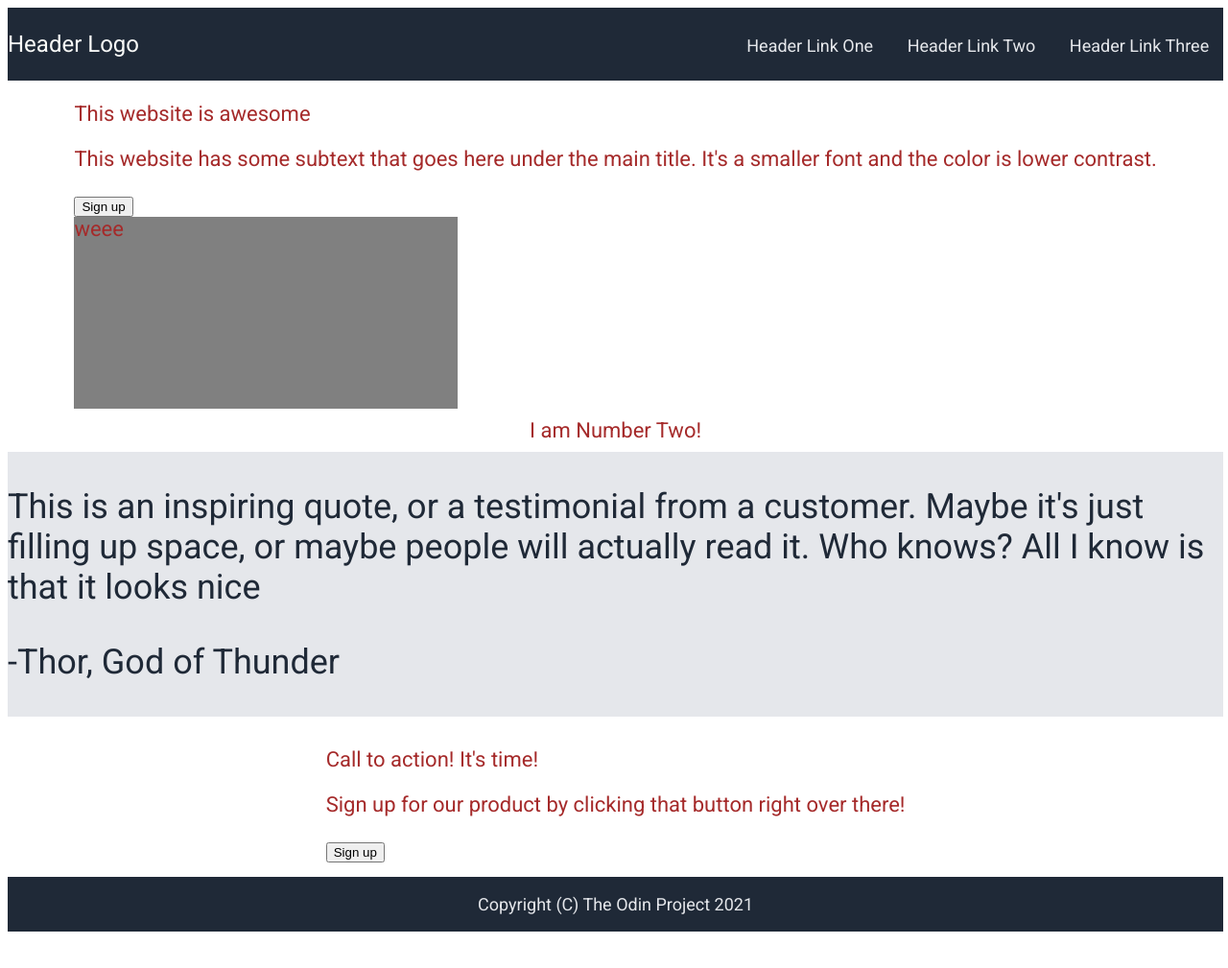
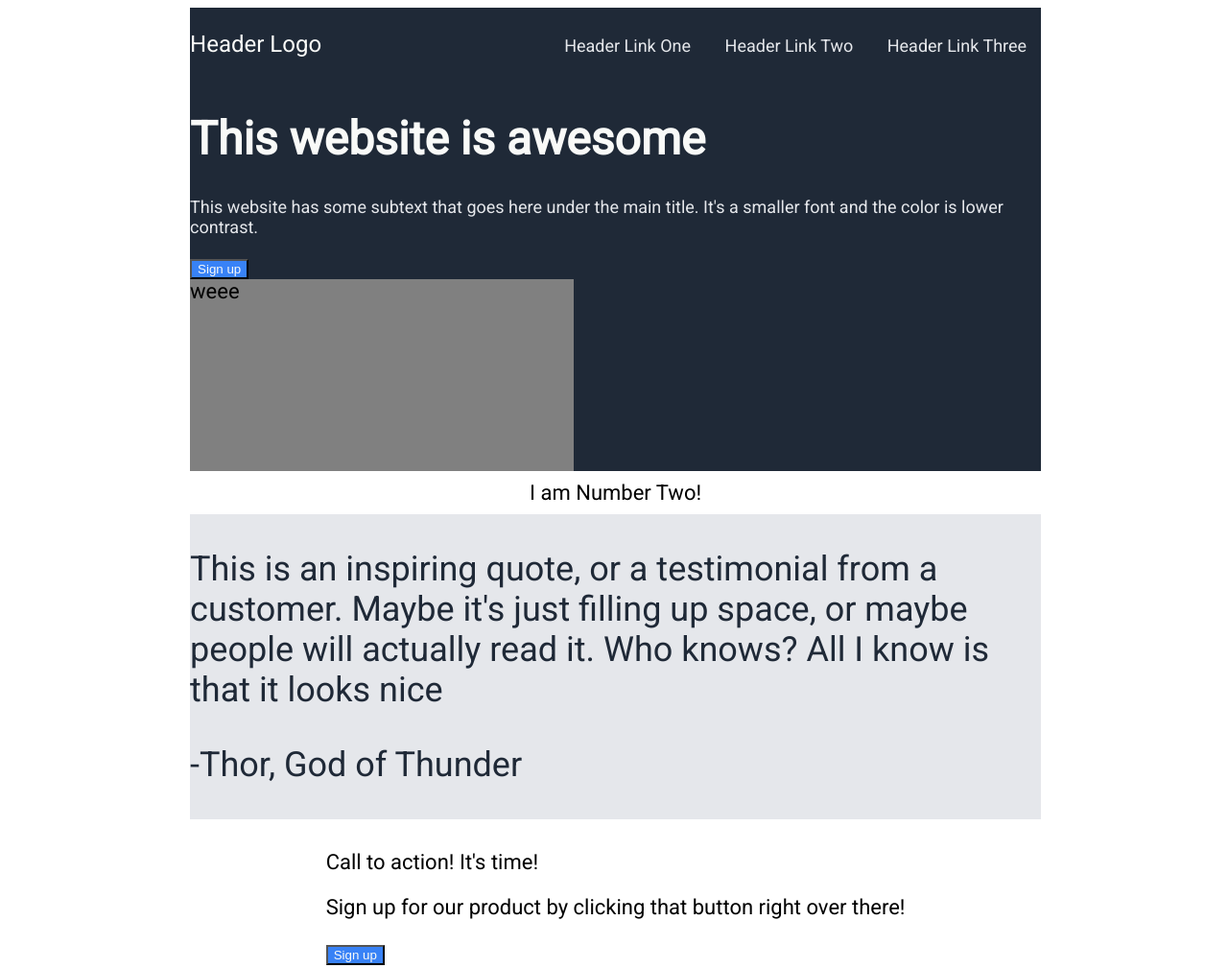
Before and after one commit to OskarSundelin/Odin_Landing_Page, a plain HTML site: page index.html in a window 1280 px wide. Shown: the top 1009 px of the page at 96% size. Before the commit the page ends 971 px from the top, so only its background shows below. Drawn offline with Linux system fonts and the light colour scheme.

Commit message:
alter style to attempt to properly place boxes

```diff
--- a/index.html
+++ b/index.html
@@ -8,6 +8,7 @@
 	<link rel="stylesheet" href="style.css">
 </head>
 <body>
+	<div class="content">
 		<div class="header">
 			<p class="logo">Header Logo</p>
 			<div class="links">
@@ -16,9 +17,9 @@
 				<a href="#"> Header Link Three</a>
 			</div>
 		</div>
-	<div class="content">
+		<div class="innerContent">
 			<div class="heroSection">
-			<p>This website is awesome</p>
+				<h1>This website is awesome</h1>
 				<p>
 					This website has some subtext that goes here under the main title.
 					It's a smaller font and the color is lower contrast.
@@ -28,11 +29,9 @@
 					weee
 				</div>
 			</div>
-
 			<div class="infoSection">
 				I am Number Two!
 			</div>
-
 			<div class="quoteSection">
 				<p>
 					This is an inspiring quote, or a testimonial from a customer.
@@ -41,7 +40,6 @@
 				</p>
 				<p>-Thor, God of Thunder</p>
 			</div>
-
 			<div class="actionSection">
 				<p>Call to action! It's time!</p>
 				<p>Sign up for our product by clicking that button right over there!</p>
@@ -51,5 +49,6 @@
 		<div class="footer">
 			<p>Copyright (C) The Odin Project 2021</p>
 		</div>
+	</div>
 </body>
 </html>
--- a/style.css
+++ b/style.css
@@ -10,11 +10,18 @@ body {
 	/* FLEXBOX */
 	display: flex;
 	flex-direction: column;
-	justify-content: space-between;
+	/* justify-content: center; */
 	align-items: center;
 }
 
+button {
+	color: #F9FAF8;
+	background-color: #3882F6;
+}
 
+.content {
+	width: 70%;
+}
 
 .header {
 	width: 100%;
@@ -38,7 +45,7 @@ body {
 	color: #F9FAF8;
 }
 
-.content {
+.innerContent {
 	width: 100%;
 
 	flex-grow: 1;
@@ -47,7 +54,20 @@ body {
 	justify-content: center;
 	align-items: center;
 	gap: 10px;
-	color:brown;
+}
+
+.heroSection {
+	background-color: #1F2937;
+
+}
+.heroSection h1 {
+	font-size: 48px;
+	color: #F9FAF8;
+	font-weight: 900;
+}
+.heroSection p {
+	font-size: 18px;
+	color: #E5E7EB;
 }
 
 .imageBox {
```
Lines whose indentation alone changed are shown as unchanged.
